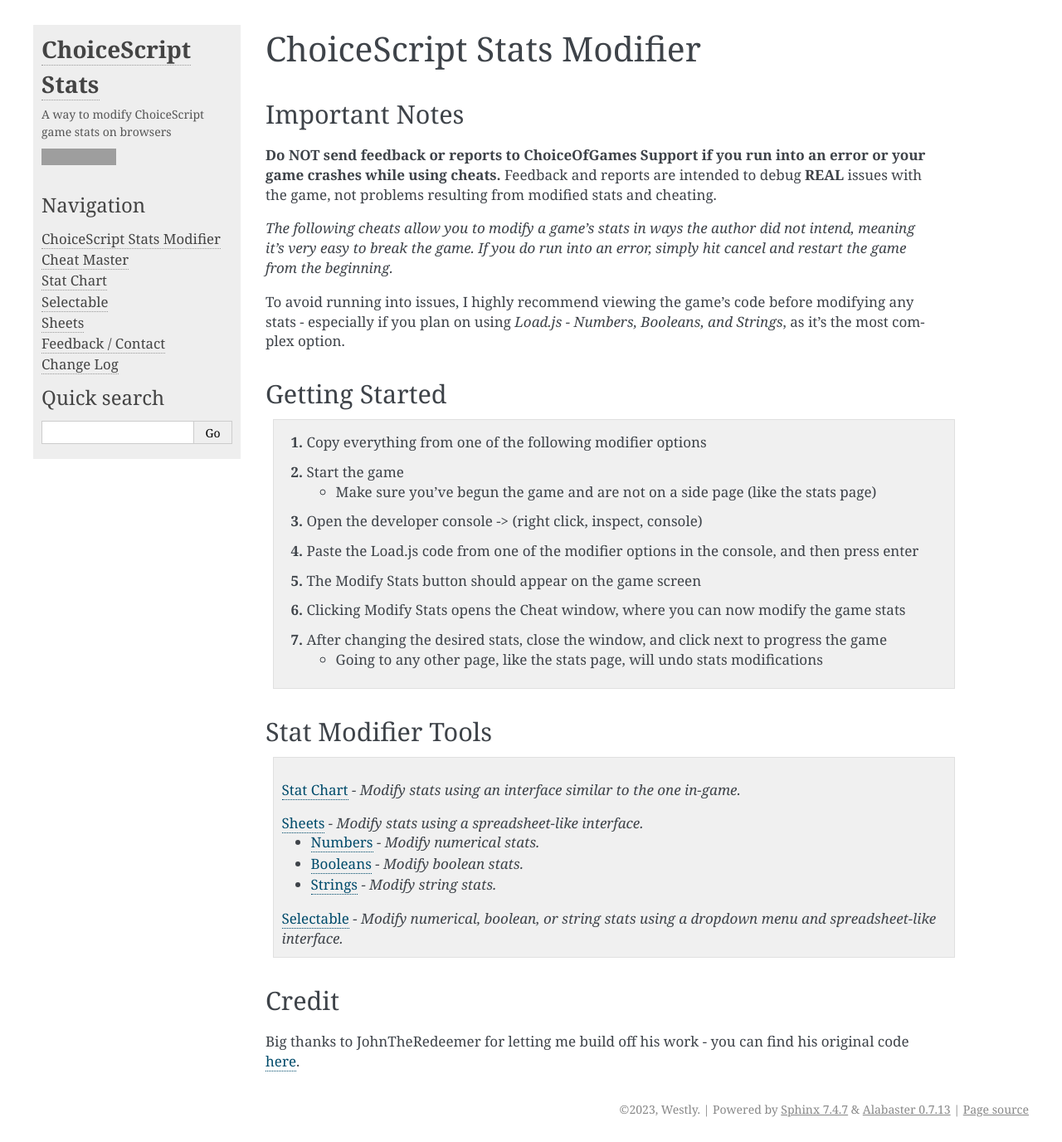
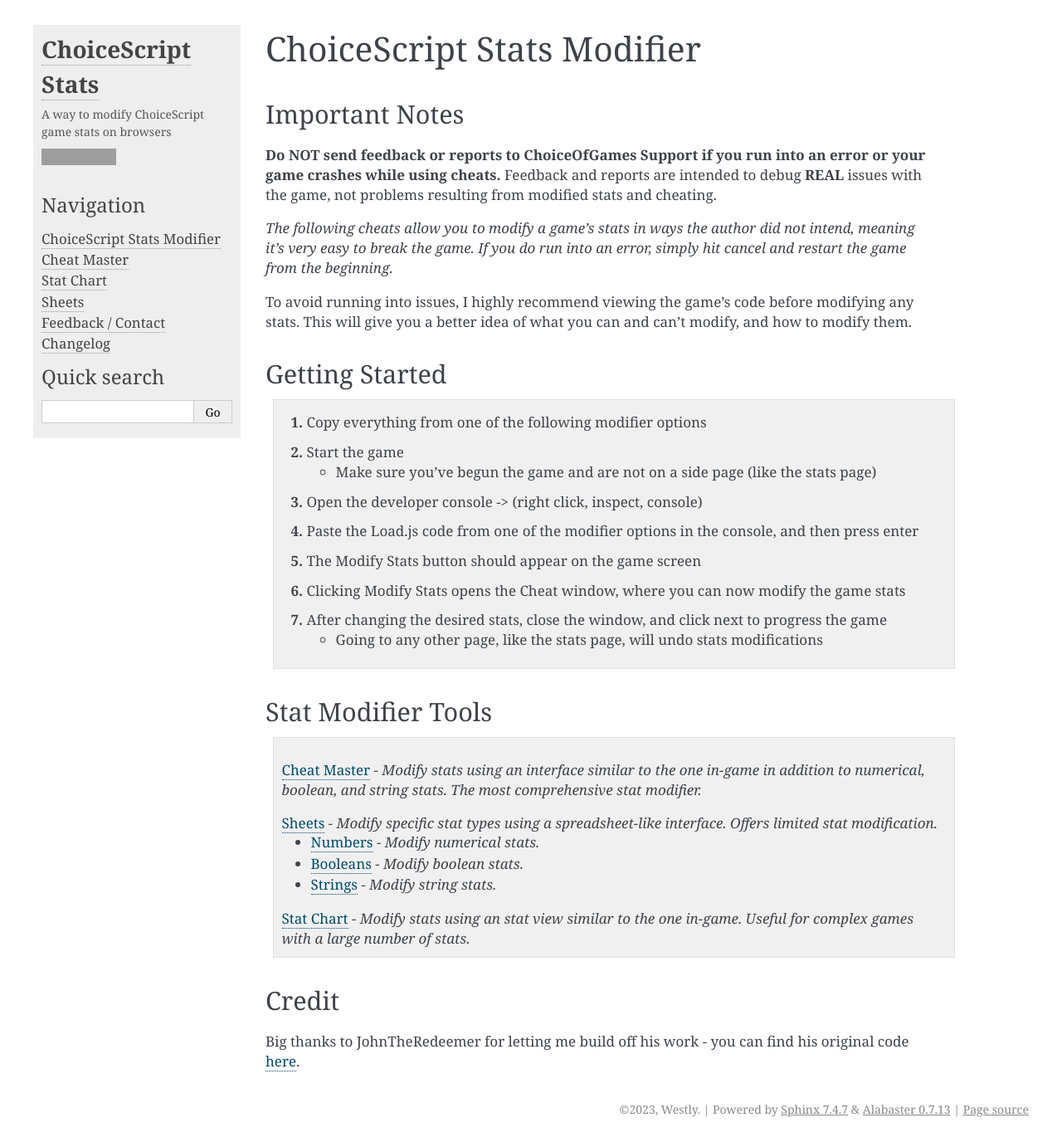
Before and after one commit to WestlyDust/ChoiceScript_Stats_Modifier, a Sphinx documentation site: the page built from docs/index.rst, in a window 1280 px wide and 1376 px high. Shown: the whole window at 83% size. Built offline with Sphinx 7.4.7, drawn with Linux system fonts in a browser that asks for light colours; grey boxes are pictures that could not be loaded.

Commit message:
update agn

```diff
--- a/docs/feedback.rst
+++ b/docs/feedback.rst
@@ -2,3 +2,4 @@
 
 Feedback / Contact
 ===========================
+If you run into errors or have feedback, please feel free to contact me at: (link coming soon)
--- a/docs/index.rst
+++ b/docs/index.rst
@@ -13,7 +13,7 @@
 
 *The following cheats allow you to modify a game's stats in ways the author did not intend, meaning it's very easy to break the game. If you do run into an error, simply hit cancel and restart the game from the beginning.*
 
-To avoid running into issues, I highly recommend viewing the game's code before modifying any stats - especially if you plan on using *Load.js - Numbers, Booleans, and Strings*, as it's the most complex option.
+To avoid running into issues, I highly recommend viewing the game's code before modifying any stats. This will give you a better idea of what you can and can't modify, and how to modify them.
 
 
 Getting Started
@@ -43,14 +43,14 @@
 
 ..  sidebar::
 
-    :ref:`Stat Chart <rest-statchart>` - Modify stats using an interface similar to the one in-game.
+	:ref:`Cheat Master <rest-cheatmaster>` - Modify stats using an interface similar to the one in-game in addition to numerical, boolean, and string stats. The most comprehensive stat modifier.
 
-    :ref:`Sheets <rest-cheatsheets>` - Modify stats using a spreadsheet-like interface.
+    :ref:`Sheets <rest-cheatsheets>` - Modify specific stat types using a spreadsheet-like interface. Offers limited stat modification.
         * :ref:`Numbers <rest-cheatsheets-n>` - Modify numerical stats.
         * :ref:`Booleans <rest-cheatsheets-b>` - Modify boolean stats.
         * :ref:`Strings <rest-cheatsheets-s>` - Modify string stats.
 
-    :ref:`Selectable <rest-selectable>` - Modify numerical, boolean, or string stats using a dropdown menu and spreadsheet-like interface.
+    :ref:`Stat Chart <rest-statchart>` - Modify stats using an stat view similar to the one in-game. Useful for complex games with a large number of stats.
 
 .. toctree::
    :maxdepth: 2
```
Also changed, not shown: other parts of docs/index.rst (+0 -1 lines), docs/changelog.rst (+7 -1 lines).
